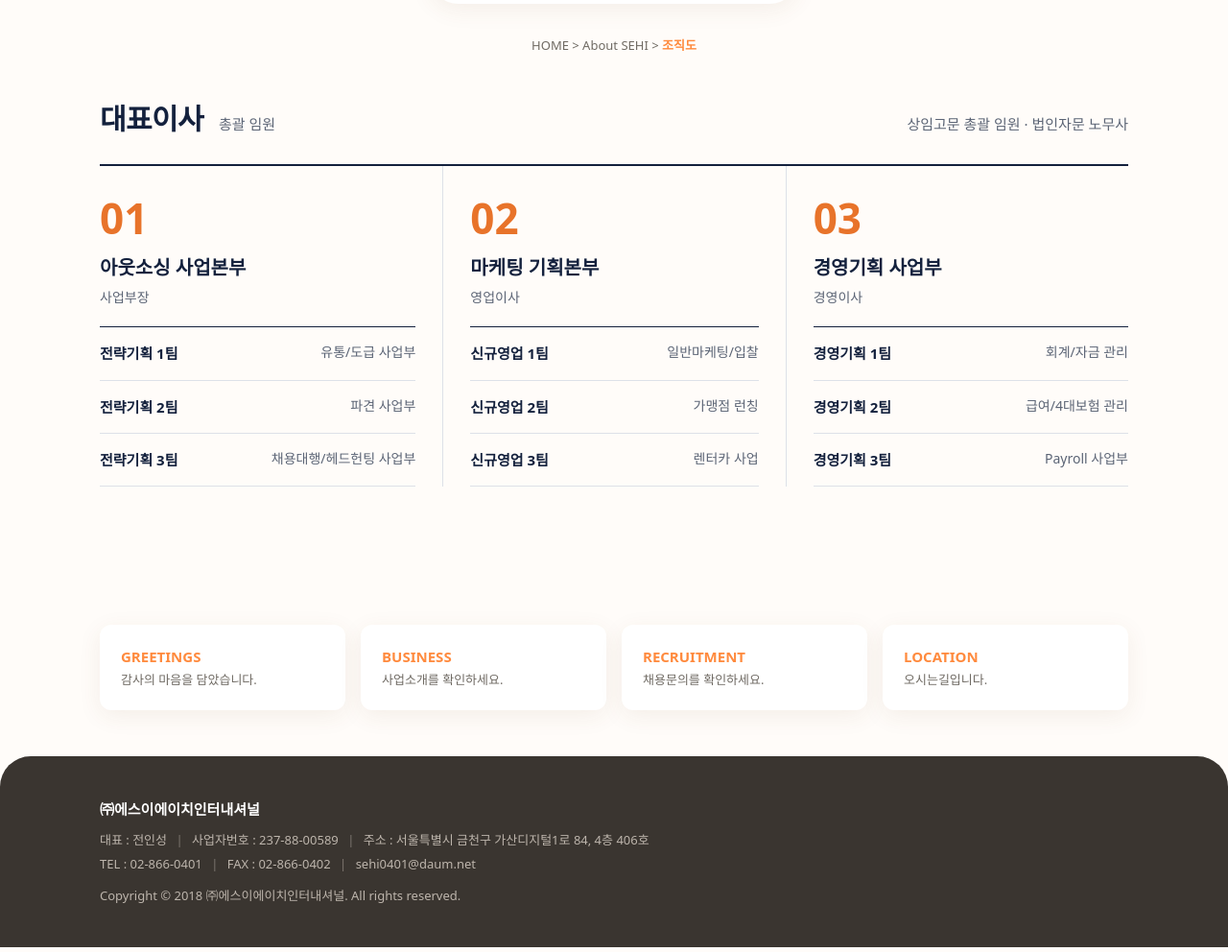
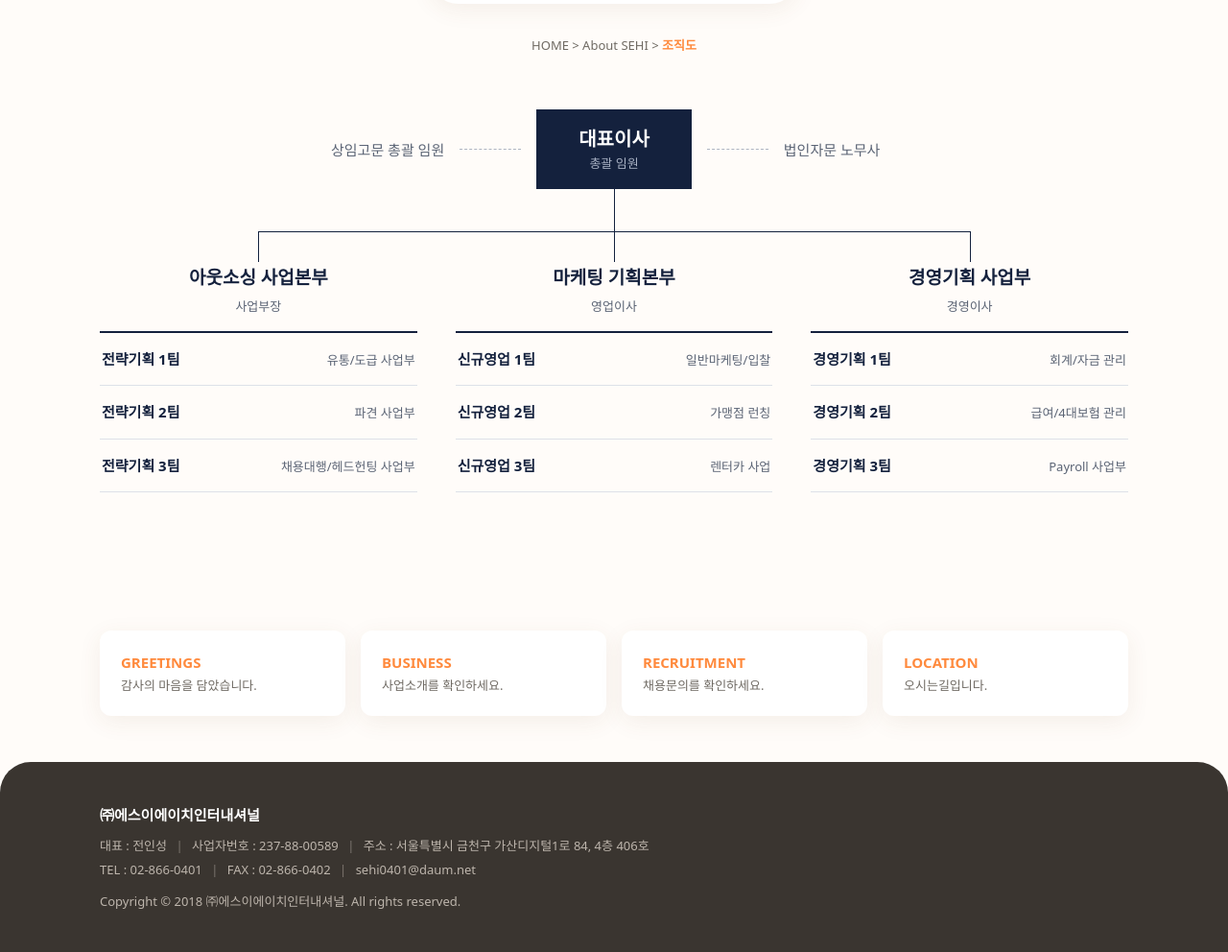
Before and after one commit to ivovilove2-maker/github.io, a Jekyll site: the page built from organization.html, in a window 1280 px wide and 1355 px high. Shown: the part 363-1355 px from the top of the window at 96% size. Built offline with Jekyll 4.4.1, drawn with Linux system fonts in a browser that asks for light colours; some web fonts are replaced.

Commit message:
조직도를 선으로 잇는 트리로 변경 (알약 모양 제거)
Co-Authored-By: Claude Opus 5.5 <noreply@anthropic.com>

```diff
--- a/assets/css/style.css
+++ b/assets/css/style.css
@@ -644,21 +644,25 @@ img{max-width:100%;display:block}
 .gr-sehi li>span{font-size:15px;color:var(--ab-mute);white-space:nowrap}
 .gr-sehi .s1{color:#F7892A}.gr-sehi .s2{color:#F2B020}.gr-sehi .s3{color:#E5735E}.gr-sehi .s4{color:#CD4A4F}
 
-/* 조직도: 대표 한 줄 + 본부 3단 */
-.og-top{display:flex;align-items:baseline;flex-wrap:wrap;gap:6px 16px;padding-bottom:20px;border-bottom:2px solid var(--ab-ink)}
-.og-top strong{font-size:30px;color:var(--ab-ink);letter-spacing:-.02em}
-.og-top span{color:var(--ab-mute);font-size:15px}
-.og-top .og-side{margin-left:auto}
-.og-cols{display:grid;grid-template-columns:repeat(3,minmax(0,1fr))}
-.og-cols section{padding:32px 28px 0;border-left:1px solid var(--ab-line)}
-.og-cols section:first-child{border-left:0;padding-left:0}
-.og-cols section:last-child{padding-right:0}
-.og-no{margin:0;font-size:44px;line-height:1;font-weight:700;color:var(--ab-accent)}
-.og-cols h2{margin:12px 0 2px;font-size:20px;color:var(--ab-ink)}
-.og-role{margin:0 0 18px;font-size:14px;color:var(--ab-mute)}
-.og-cols ul{margin:0;padding:0;list-style:none;border-top:1px solid var(--ab-ink)}
-.og-cols li{display:flex;justify-content:space-between;gap:12px;padding:14px 0;border-bottom:1px solid var(--ab-line);font-size:15px;font-weight:600;color:var(--ab-ink)}
-.og-cols li span{font-weight:400;color:var(--ab-mute);font-size:14px;text-align:right}
+/* 조직도: 선으로 잇는 트리 */
+.og{--og-gap:40px;padding-top:16px}
+.og-top{display:grid;grid-template-columns:minmax(0,1fr) auto minmax(0,1fr);align-items:center}
+.og-side{display:flex;align-items:center;gap:16px;font-size:15px;color:var(--ab-mute)}
+.og-side:first-child{justify-content:flex-end}
+.og-side::after,.og-side:last-child::before{content:"";width:64px;border-top:1px dashed #AEB5C2}
+.og-side:last-child::after{content:none}
+.og-ceo{margin:0 16px;padding:18px 44px;background:var(--ab-ink);color:#fff;text-align:center;font-size:20px;font-weight:700;line-height:1.3}
+.og-ceo small{display:block;margin-top:4px;font-size:13px;font-weight:400;color:#AAB3C5}
+.og-stem{width:0;height:44px;margin:0 auto;border-left:1px solid var(--ab-ink)}
+.og-cols{position:relative;display:grid;grid-template-columns:repeat(3,minmax(0,1fr));gap:var(--og-gap)}
+.og-cols::before{content:"";position:absolute;top:0;left:calc((100% - 2*var(--og-gap))/6);right:calc((100% - 2*var(--og-gap))/6);border-top:1px solid var(--ab-ink)}
+.og-cols section{position:relative;padding-top:32px}
+.og-cols section::before{content:"";position:absolute;top:0;left:50%;height:32px;border-left:1px solid var(--ab-ink)}
+.og-cols h2{margin:0;padding:0 0 14px;text-align:center;font-size:19px;color:var(--ab-ink);border-bottom:2px solid var(--ab-ink)}
+.og-cols h2 small{display:block;margin-top:2px;font-size:13px;font-weight:400;color:var(--ab-mute)}
+.og-cols ul{margin:0;padding:0;list-style:none}
+.og-cols li{display:flex;justify-content:space-between;align-items:baseline;gap:12px;padding:14px 2px;border-bottom:1px solid var(--ab-line);font-size:15px;font-weight:600;color:var(--ab-ink)}
+.og-cols li span{font-weight:400;color:var(--ab-mute);font-size:13px;text-align:right}
 
 /* 연혁: 가로 타임라인 */
 .ht{position:relative;display:grid;grid-template-columns:repeat(4,minmax(0,1fr));gap:28px;margin:24px 0 0;padding:0;list-style:none}
@@ -677,11 +681,20 @@ img{max-width:100%;display:block}
   .gr-name{grid-template-columns:minmax(0,1fr);gap:28px}
   .gr-hero{padding:36px 28px}
   .gr-hero-en{text-align:left}
-  .gr-keys,.og-cols{grid-template-columns:minmax(0,1fr)}
-  .gr-keys article,.og-cols section{border-left:0;padding:28px 0 4px;border-bottom:1px solid var(--ab-line)}
-  .gr-keys article:first-child,.og-cols section:first-child{padding-left:0}
-  .gr-keys article:last-child,.og-cols section:last-child{border-bottom:0}
-  .og-top .og-side{margin-left:0;flex-basis:100%}
+  .gr-keys{grid-template-columns:minmax(0,1fr)}
+  .gr-keys article{border-left:0;padding:28px 0 4px;border-bottom:1px solid var(--ab-line)}
+  .gr-keys article:first-child{padding-left:0}
+  .gr-keys article:last-child{border-bottom:0}
+  .og-top{grid-template-columns:minmax(0,1fr);justify-items:start;gap:4px}
+  .og-ceo{order:-1;margin:0 0 10px}
+  .og-side{margin:0;font-size:14px}
+  .og-stem{height:28px;margin:12px 0 0 12px}
+  .og-side::after,.og-side:last-child::before{content:none}
+  .og-cols{grid-template-columns:minmax(0,1fr);gap:0;margin-left:12px;border-left:1px solid var(--ab-ink)}
+  .og-cols::before{content:none}
+  .og-cols section{padding:28px 0 8px 24px}
+  .og-cols section::before{top:44px;left:0;width:16px;height:0;border-left:0;border-top:1px solid var(--ab-ink)}
+  .og-cols h2{text-align:left}
   .ht{grid-template-columns:minmax(0,1fr);gap:0;padding-left:28px}
   .ht::before{left:6px;right:auto;top:8px;bottom:8px;border-top:0;border-left:1px solid var(--ab-ink)}
   .ht>li{padding-bottom:32px}
@@ -696,6 +709,5 @@ img{max-width:100%;display:block}
   .gr-name-head h2{font-size:24px}
   .gr-sehi strong{font-size:30px}
   .gr-sehi li>span{font-size:13px}
-  .og-top strong{font-size:26px}
-  .og-no{font-size:36px}
+  .og-ceo{font-size:18px;padding:16px 36px}
 }
--- a/organization.html
+++ b/organization.html
@@ -6,15 +6,14 @@ description: "㈜에스이에이치인터내셔널 조직도"
 ---
     <div class="og">
       <div class="og-top">
-        <strong>대표이사</strong>
-        <span>총괄 임원</span>
-        <span class="og-side">상임고문 총괄 임원 · 법인자문 노무사</span>
+        <p class="og-side">상임고문 총괄 임원</p>
+        <p class="og-ceo">대표이사<small>총괄 임원</small></p>
+        <p class="og-side">법인자문 노무사</p>
       </div>
+      <div class="og-stem"></div>
       <div class="og-cols">
         <section>
-          <p class="og-no">01</p>
-          <h2>아웃소싱 사업본부</h2>
-          <p class="og-role">사업부장</p>
+          <h2>아웃소싱 사업본부<small>사업부장</small></h2>
           <ul>
             <li>전략기획 1팀<span>유통/도급 사업부</span></li>
             <li>전략기획 2팀<span>파견 사업부</span></li>
@@ -22,9 +21,7 @@ description: "㈜에스이에이치인터내셔널 조직도"
           </ul>
         </section>
         <section>
-          <p class="og-no">02</p>
-          <h2>마케팅 기획본부</h2>
-          <p class="og-role">영업이사</p>
+          <h2>마케팅 기획본부<small>영업이사</small></h2>
           <ul>
             <li>신규영업 1팀<span>일반마케팅/입찰</span></li>
             <li>신규영업 2팀<span>가맹점 런칭</span></li>
@@ -32,9 +29,7 @@ description: "㈜에스이에이치인터내셔널 조직도"
           </ul>
         </section>
         <section>
-          <p class="og-no">03</p>
-          <h2>경영기획 사업부</h2>
-          <p class="og-role">경영이사</p>
+          <h2>경영기획 사업부<small>경영이사</small></h2>
           <ul>
             <li>경영기획 1팀<span>회계/자금 관리</span></li>
             <li>경영기획 2팀<span>급여/4대보험 관리</span></li>
```
